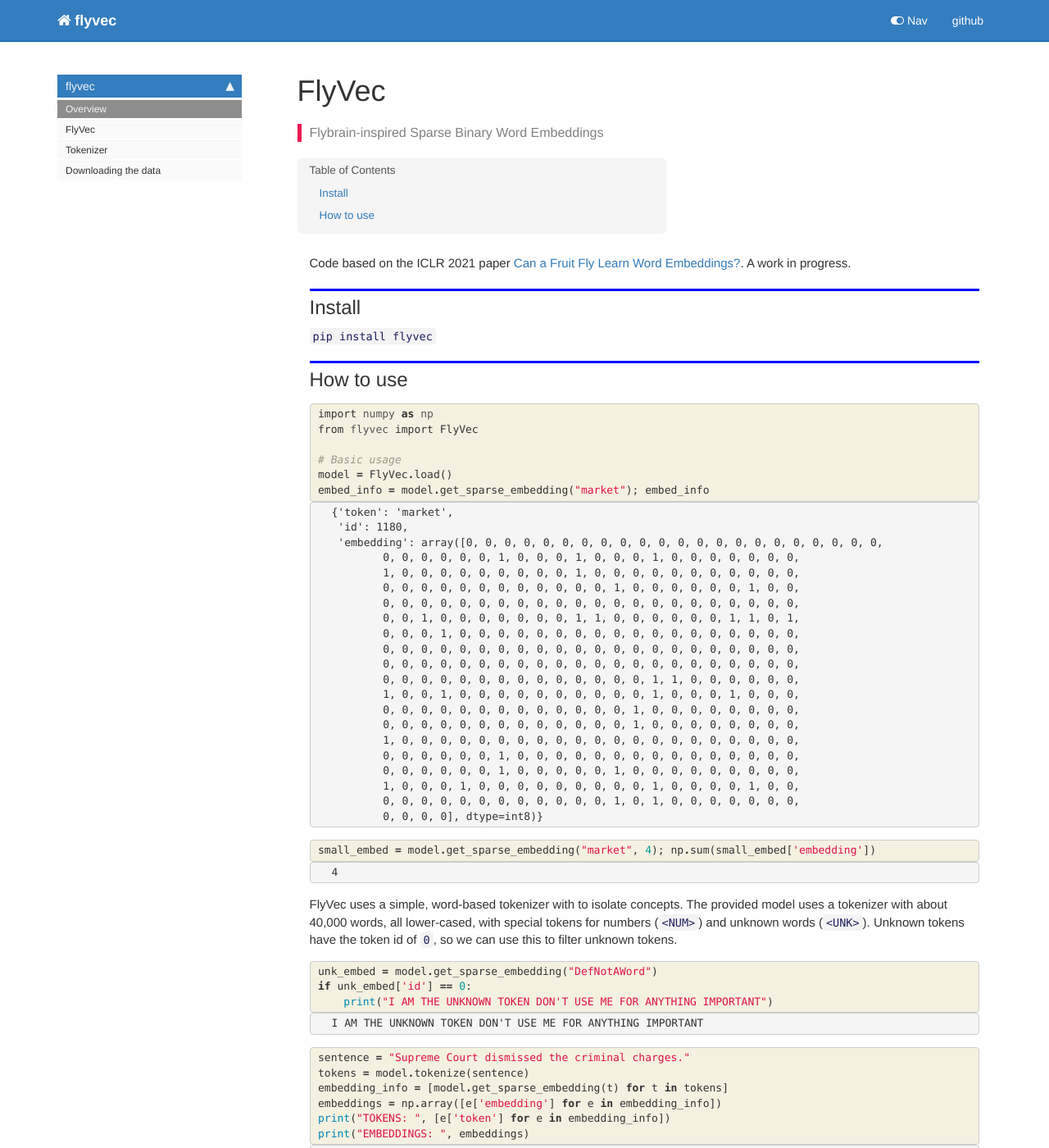
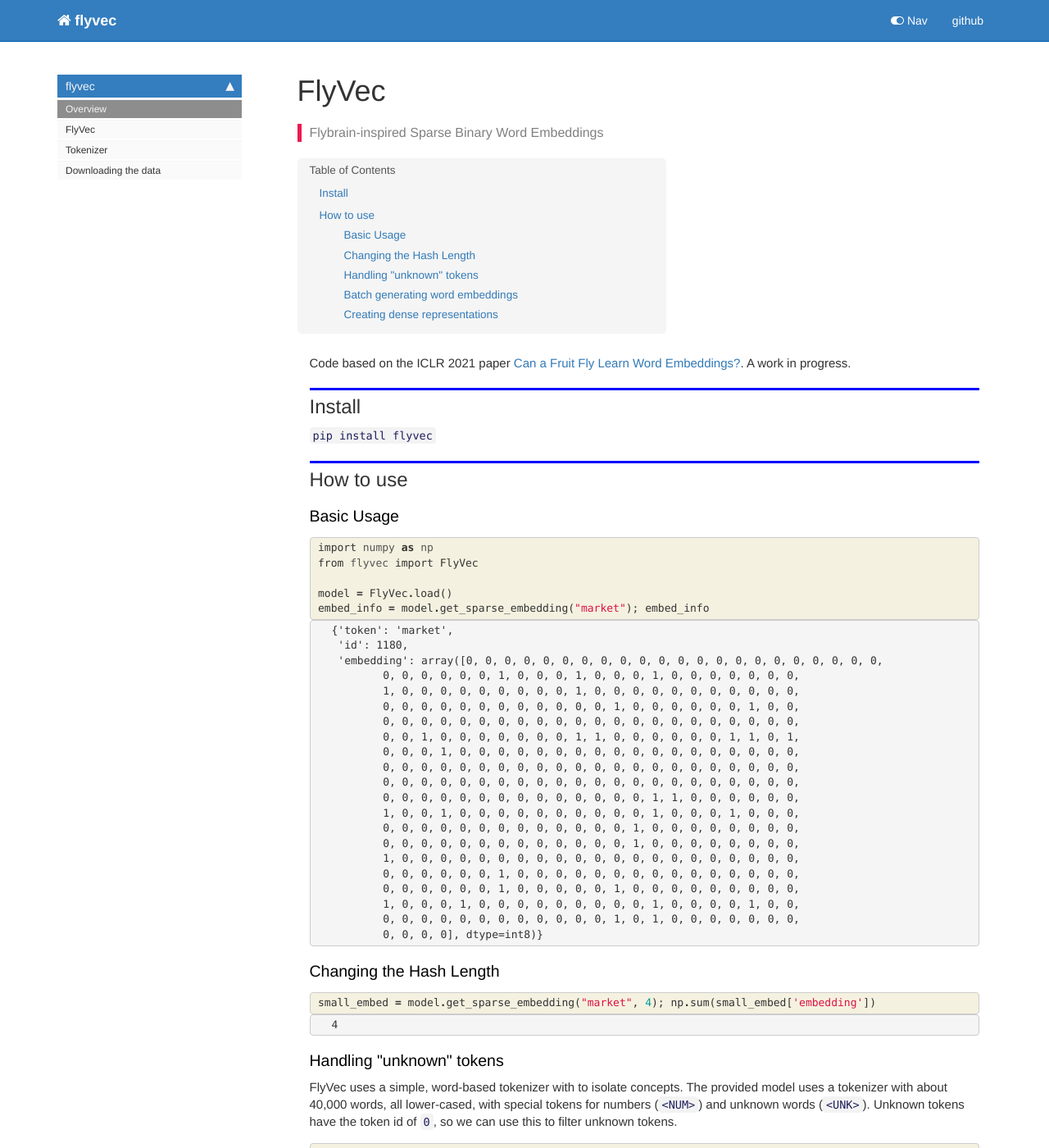
Before and after one commit to bhoov/flyvec, a Jekyll site: the page built from docs/index.html, in a window 1280 px wide and 1400 px high. Shown: the whole window at 82% size. Built offline with Jekyll 4.4.1, drawn with Linux system fonts in a browser that asks for light colours; nearby versions of some CDN libraries; comment, search, counter and statistics services are not loaded; some of the changed text lies outside the part shown.

Commit message:
Update README

```diff
--- a/docs/index.html
+++ b/docs/index.html
@@ -55,6 +55,12 @@ nb_path: "nbs/index.ipynb"
 </div>
 </div>
 </div>
+<div class="cell border-box-sizing text_cell rendered"><div class="inner_cell">
+<div class="text_cell_render border-box-sizing rendered_html">
+<h3 id="Basic-Usage">Basic Usage<a class="anchor-link" href="#Basic-Usage"> </a></h3>
+</div>
+</div>
+</div>
     {% raw %}
 
 <div class="cell border-box-sizing code_cell rendered">
@@ -65,7 +71,6 @@ nb_path: "nbs/index.ipynb"
 <div class=" highlight hl-ipython3"><pre><span></span><span class="kn">import</span> <span class="nn">numpy</span> <span class="k">as</span> <span class="nn">np</span>
 <span class="kn">from</span> <span class="nn">flyvec</span> <span class="kn">import</span> <span class="n">FlyVec</span>
 
-<span class="c1"># Basic usage</span>
 <span class="n">model</span> <span class="o">=</span> <span class="n">FlyVec</span><span class="o">.</span><span class="n">load</span><span class="p">()</span>
 <span class="n">embed_info</span> <span class="o">=</span> <span class="n">model</span><span class="o">.</span><span class="n">get_sparse_embedding</span><span class="p">(</span><span class="s2">&quot;market&quot;</span><span class="p">);</span> <span class="n">embed_info</span>
 </pre></div>
@@ -113,6 +118,12 @@ nb_path: "nbs/index.ipynb"
 </div>
     {% endraw %}
 
+<div class="cell border-box-sizing text_cell rendered"><div class="inner_cell">
+<div class="text_cell_render border-box-sizing rendered_html">
+<h3 id="Changing-the-Hash-Length">Changing the Hash Length<a class="anchor-link" href="#Changing-the-Hash-Length"> </a></h3>
+</div>
+</div>
+</div>
     {% raw %}
 
 <div class="cell border-box-sizing code_cell rendered">
@@ -146,6 +157,12 @@ nb_path: "nbs/index.ipynb"
 </div>
     {% endraw %}
 
+<div class="cell border-box-sizing text_cell rendered"><div class="inner_cell">
+<div class="text_cell_render border-box-sizing rendered_html">
+<h3 id="Handling-&quot;unknown&quot;-tokens">Handling "unknown" tokens<a class="anchor-link" href="#Handling-&quot;unknown&quot;-tokens"> </a></h3>
+</div>
+</div>
+</div>
 <div class="cell border-box-sizing text_cell rendered"><div class="inner_cell">
 <div class="text_cell_render border-box-sizing rendered_html">
 <p>FlyVec uses a simple, word-based tokenizer with to isolate concepts. The provided model uses a tokenizer with about 40,000 words, all lower-cased, with special tokens for numbers (<code>&lt;NUM&gt;</code>) and unknown words (<code>&lt;UNK&gt;</code>). Unknown tokens have the token id of <code>0</code>, so we can use this to filter unknown tokens.</p>
@@ -186,6 +203,12 @@ nb_path: "nbs/index.ipynb"
 </div>
     {% endraw %}
 
+<div class="cell border-box-sizing text_cell rendered"><div class="inner_cell">
+<div class="text_cell_render border-box-sizing rendered_html">
+<h3 id="Batch-generating-word-embeddings">Batch generating word embeddings<a class="anchor-link" href="#Batch-generating-word-embeddings"> </a></h3>
+</div>
+</div>
+</div>
     {% raw %}
 
 <div class="cell border-box-sizing code_cell rendered">
@@ -228,6 +251,12 @@ EMBEDDINGS:  [[0 1 0 ... 0 0 0]
 </div>
     {% endraw %}
 
+<div class="cell border-box-sizing text_cell rendered"><div class="inner_cell">
+<div class="text_cell_render border-box-sizing rendered_html">
+<h3 id="Creating-dense-representations">Creating dense representations<a class="anchor-link" href="#Creating-dense-representations"> </a></h3>
+</div>
+</div>
+</div>
 <div class="cell border-box-sizing text_cell rendered"><div class="inner_cell">
 <div class="text_cell_render border-box-sizing rendered_html">
 <p>We encourage usage of the sparse word embeddings which is calculated by selecting the top <code>H</code> activated <a href="https://en.wikipedia.org/wiki/Kenyon_cell">Kenyon Cells</a> in our model. However, if you need a dense representation of the word embeddings, you can get the raw <a href="/flyvec/core.html#softmax"><code>softmax</code></a>ed activations by running:</p>
--- a/flyvec/__init__.py
+++ b/flyvec/__init__.py
@@ -1,4 +1,4 @@
-__version__ = "0.0.13"
+__version__ = "0.0.14"
 from .core import FlyVec
 from .tokenizer import GensimTokenizer
 
```
Also changed, not shown: README.md, 2 other files.
